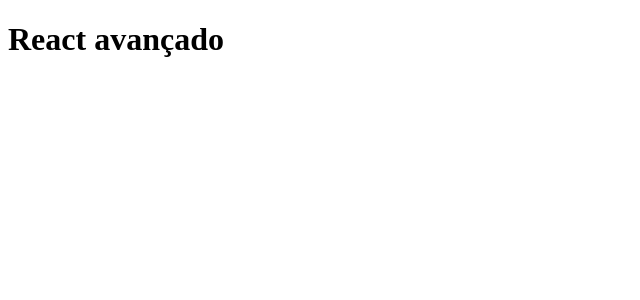
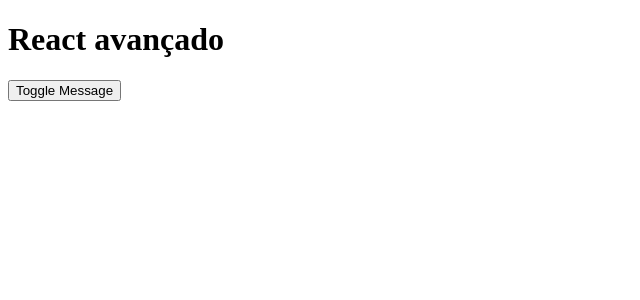
Before and after one commit to rogeriobispo/advanced-react, a React (Vite) app: page / in a window 1280 px wide. Shown: the top 300 px of the page, without its empty margins (0-640 px from the left). Built offline with nearby package versions, Linux system fonts and the light colour scheme.

Commit message:
feat: useLayoutEffect

```diff
--- a/src/App.tsx
+++ b/src/App.tsx
@@ -1,8 +1,11 @@
+import Message from "./component/useLayoutEffect"
+
 function App() {
 
   return (
     <>
       <h1>React avançado</h1>
+      <Message />
     </>
   )
 }
--- /dev/null
+++ b/src/component/useLayoutEffect/index.tsx
@@ -0,0 +1,24 @@
+import { useEffect, useLayoutEffect, useRef, useState } from "react";
+
+const Message = () => {
+  const [show, setShow] = useState(false);
+  const [top, setTop] = useState(0);
+  const buttonRef = useRef(null);
+
+  useLayoutEffect(() => {
+    if (show) {
+      const buttonRect = buttonRef.current.getBoundingClientRect();
+      setTop(buttonRect.bottom + 10);
+    }
+  }, [show]);
+
+  return (
+    <div>
+      <button ref={buttonRef} onClick={() => setShow(!show)}>Toggle Message</button>
+      {show && <p style={{ position: 'absolute', top: top }}>Hello, World!</p>}
+    </div>
+  )
+
+}
+
+export default Message;
```
